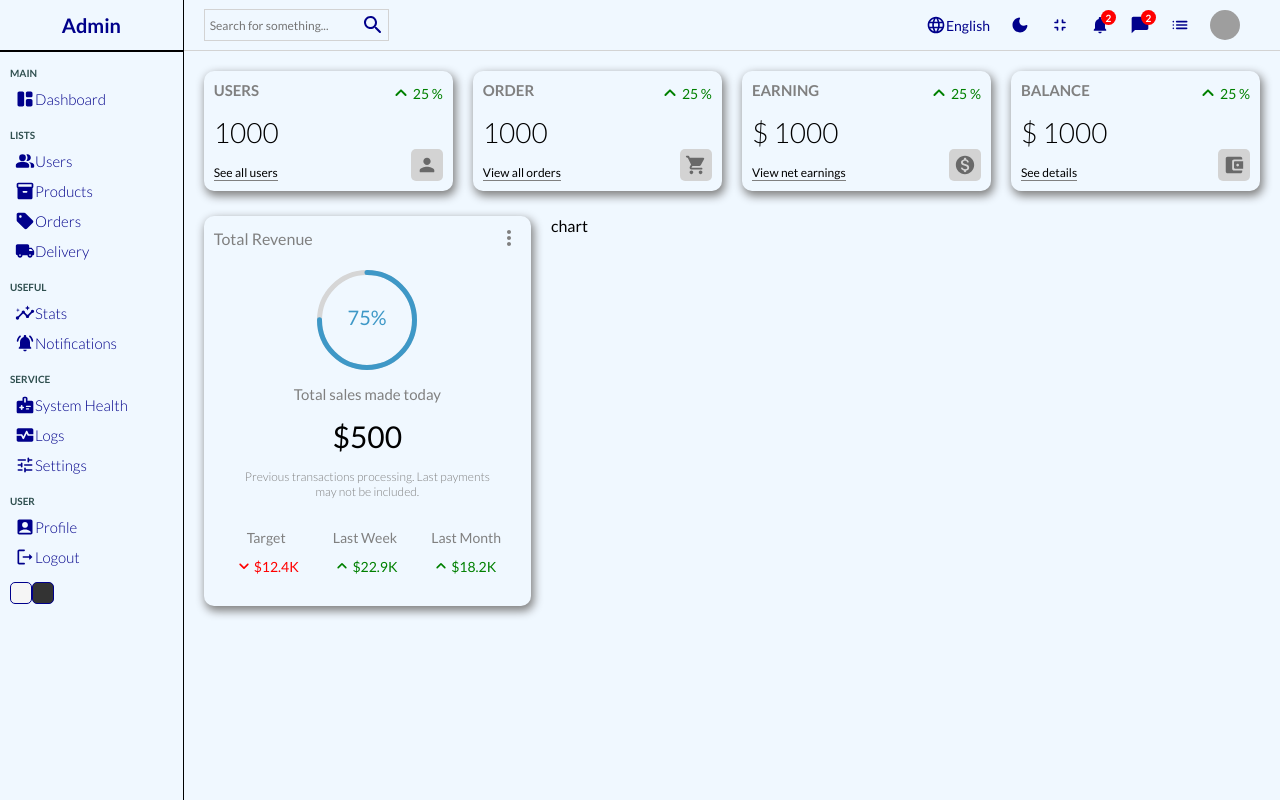
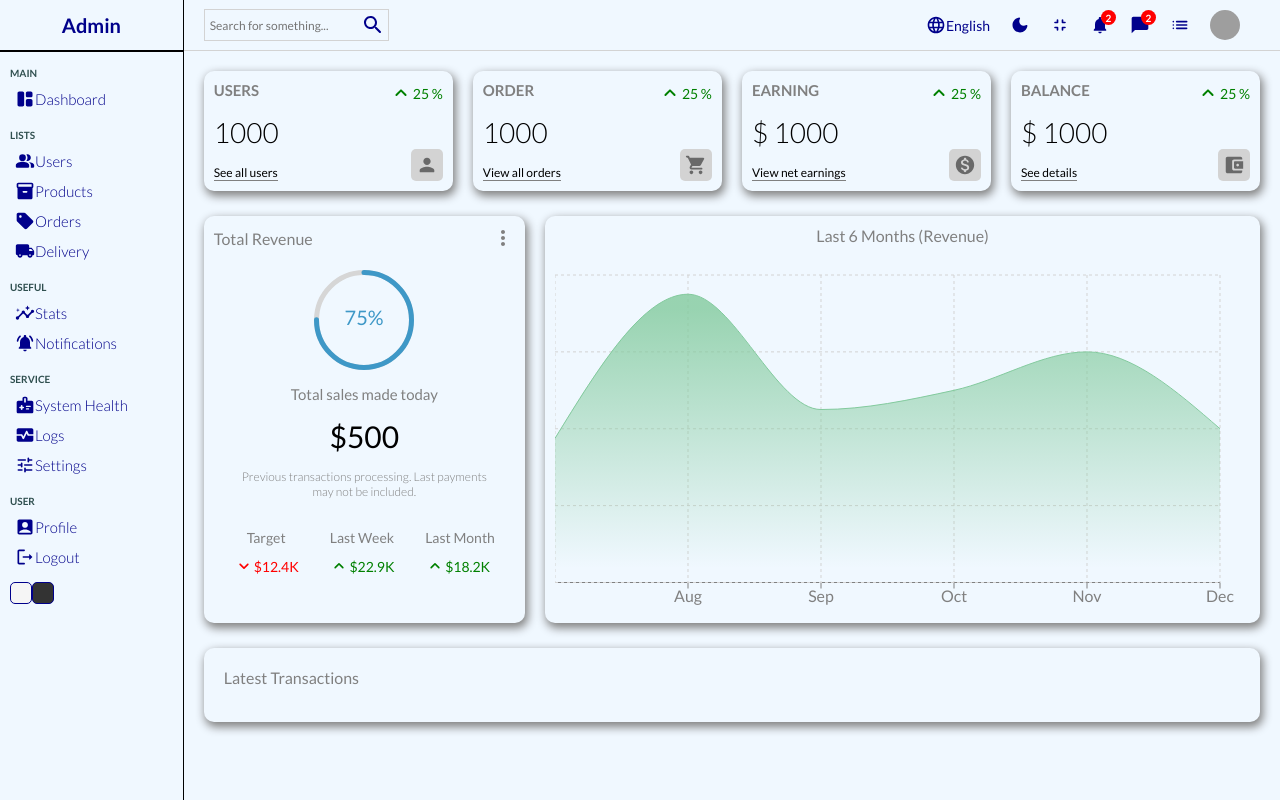
Before and after one commit to seangastinov/admin_dashboard, a React (Create React App) app: page / in a window 1280 px wide. Built offline with nearby package versions, Linux system fonts and the light colour scheme; grey boxes are pictures that could not be loaded.

Commit message:
Complete Chart.jsx Component: -add library recharts

```diff
--- a/package.json
+++ b/package.json
@@ -10,11 +10,14 @@
     "@testing-library/jest-dom": "^5.17.0",
     "@testing-library/react": "^13.4.0",
     "@testing-library/user-event": "^13.5.0",
+    "chart.js": "^4.4.0",
     "react": "^18.2.0",
+    "react-chartjs-2": "^5.2.0",
     "react-circular-progressbar": "^2.1.0",
     "react-dom": "^18.2.0",
     "react-router-dom": "^6.18.0",
     "react-scripts": "5.0.1",
+    "recharts": "^2.9.2",
     "sass": "^1.69.5",
     "web-vitals": "^2.1.4"
   },
--- a/src/components/chart/Chart.jsx
+++ b/src/components/chart/Chart.jsx
@@ -1,9 +1,42 @@
 import "./chart.scss";
+import { AreaChart, Area, XAxis, YAxis, CartesianGrid, Tooltip, ResponsiveContainer } from 'recharts';
 
 const Chart = () => {
+    let data = [
+        {name: 'Jul', total: 7500},
+        {name: 'Aug', total: 15000},
+        {name: 'Sep', total: 9000},
+        {name: 'Oct', total: 10000},
+        {name: 'Nov', total: 12000},
+        {name: 'Dec', total: 8000},
+    ];
     return (
         <div className={"chart"}>
-            chart
+            <div className={"title"}>Last 6 Months (Revenue)</div>
+            <ResponsiveContainer width="100%" aspect={2}>
+                <AreaChart width={730}
+                           height={250}
+                           data={data}
+                           margin={{ top: 10, right: 30, left: 0, bottom: 0 }}
+                >
+                    <defs>
+                        <linearGradient id="colorTotal" x1="0" y1="0" x2="0" y2="1">
+                            <stop offset="5%" stopColor="#82ca9d" stopOpacity={0.8}/>
+                            <stop offset="95%" stopColor="#82ca9d" stopOpacity={0}/>
+                        </linearGradient>
+                    </defs>
+                    <XAxis dataKey="name" stroke="grey"/>
+                    <CartesianGrid strokeDasharray="3 3" className={"chartGrid"}/>
+                    <Tooltip />
+                    {/*<Area type="monotone" dataKey="uv" stroke="#8884d8" fillOpacity={1} fill="url(#colorUv)" />*/}
+                    <Area
+                        type="monotone"
+                        dataKey="total"
+                        stroke="#82ca9d"
+                        fillOpacity={1}
+                        fill="url(#colorTotal)" />
+                </AreaChart>
+            </ResponsiveContainer>
         </div>
     );
 };
--- a/src/components/chart/chart.scss
+++ b/src/components/chart/chart.scss
@@ -1,4 +1,18 @@
 .chart{
   flex: 3;
+  padding:10px;
+  -webkit-box-shadow: 2px 4px 10px 1px black;
+  box-shadow: 2px 4px 10px 1px gray;
+  border-radius: 10px;
+  justify-items: center;
 
+  .title{
+    font-size: 16px;
+    font-weight: 500;
+    color: grey;
+    margin-bottom: 20px;
+  }
+  .chartGrid{
+    stroke: lightgray;
+  }
 }
--- a/src/components/featured/featured.scss
+++ b/src/components/featured/featured.scss
@@ -12,7 +12,7 @@
     color: grey;
     .title{
       font-size: 16px;
-      font-weight: 500px;
+      font-weight: 500;
     }
   }
 
--- a/src/pages/home/Home.jsx
+++ b/src/pages/home/Home.jsx
@@ -20,6 +20,9 @@ const Home = () => {
                     <Featured/>
                     <Chart/>
                 </div>
+                <div className={"listContainer"}>
+                    <div className={"listTitle"}>Latest Transactions</div>
+                </div>
             </div>
         </div>
     );
--- a/src/pages/home/home.scss
+++ b/src/pages/home/home.scss
@@ -17,5 +17,19 @@
     .charts{
       padding: 5px 20px;
     }
+
+    .listContainer{
+      padding:20px;
+      -webkit-box-shadow: 2px 4px 10px 1px black;
+      box-shadow: 2px 4px 10px 1px gray;
+      border-radius: 10px;
+      margin: 20px;
+
+      .listTitle{
+        font-weight: 500;
+        color: grey;
+        margin-bottom: 15px;
+      }
+    }
   }
 }
```
Also changed, not shown: 1 other file (tests, documents, lock files or other folders).
